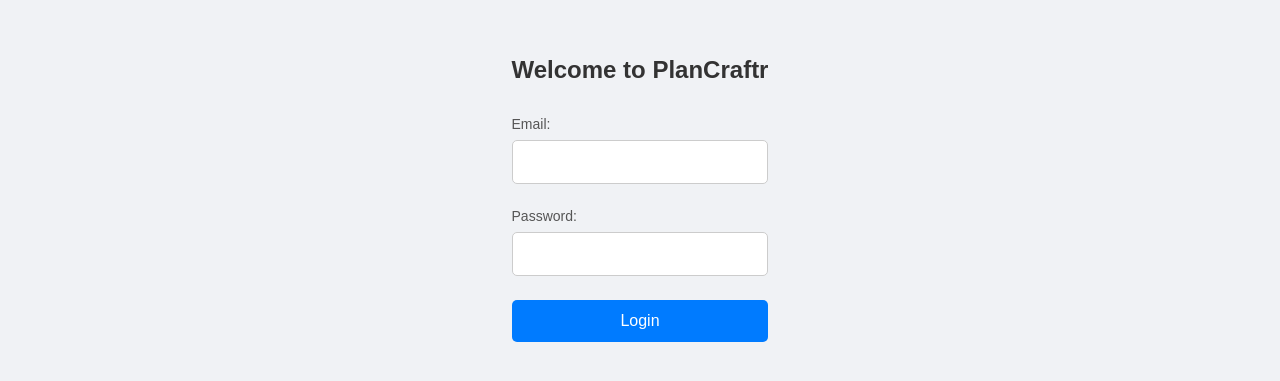
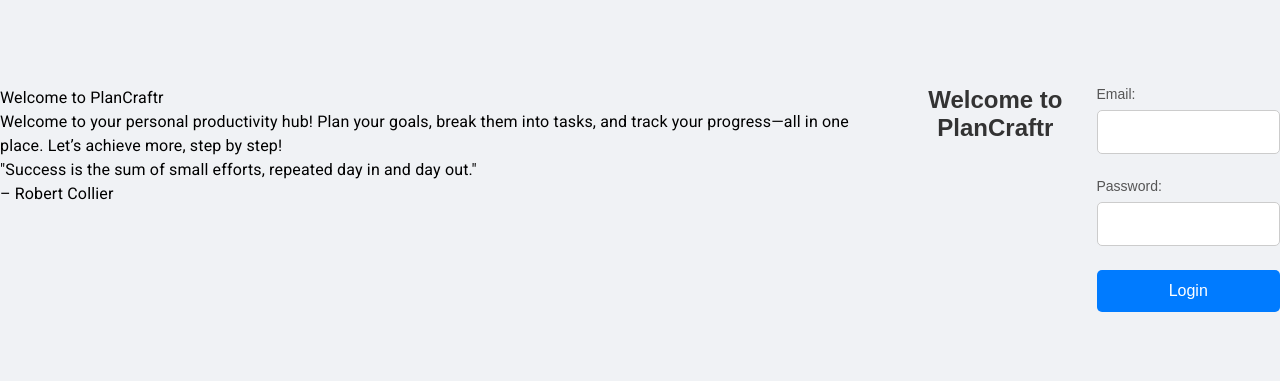
Before and after one commit to hasangawr/PlanCraftr, a React (Vite) app in the folder frontend/: page / in a window 1280 px wide. Shown: the part 201-582 px from the top of the page. Built offline with nearby package versions, Linux system fonts and the light colour scheme.

Commit message:
Implement HomeLayout and routing

```diff
--- a/frontend/src/App.tsx
+++ b/frontend/src/App.tsx
@@ -1,11 +1,17 @@
 import './App.css';
-import Home from './pages/Home';
+import LoginForm from './components/LoginForm';
+import HomeLayout from './layouts/HomeLayout';
+import { BrowserRouter as Router, Routes, Route } from 'react-router-dom';
 
 function App() {
   return (
-    <>
-      <Home />
-    </>
+    <Router>
+      <Routes>
+        <Route path="/" element={<HomeLayout />}>
+          <Route index element={<LoginForm />} />
+        </Route>
+      </Routes>
+    </Router>
   );
 }
 
--- /dev/null
+++ b/frontend/src/components/Hero.tsx
@@ -0,0 +1,30 @@
+import { Box, Typography } from '@mui/material';
+
+const Hero = () => {
+  return (
+    <Box>
+      <Box>
+        <Typography>Welcome to PlanCraftr</Typography>
+      </Box>
+      <Box>
+        <Typography>
+          Welcome to your personal productivity hub! Plan your goals, break them
+          into tasks, and track your progress—all in one place. Let’s achieve
+          more, step by step!
+        </Typography>
+      </Box>
+      <Box>
+        <Box>
+          <Typography>
+            "Success is the sum of small efforts, repeated day in and day out."
+          </Typography>
+        </Box>
+        <Box>
+          <Typography>– Robert Collier</Typography>
+        </Box>
+      </Box>
+    </Box>
+  );
+};
+
+export default Hero;
--- /dev/null
+++ b/frontend/src/layouts/HomeLayout.tsx
@@ -0,0 +1,14 @@
+import { Box } from '@mui/material';
+import { Outlet } from 'react-router-dom';
+import Hero from '../components/Hero';
+
+const HomeLayout = () => {
+  return (
+    <Box display={'flex'}>
+      <Hero />
+      <Outlet />
+    </Box>
+  );
+};
+
+export default HomeLayout;
```
